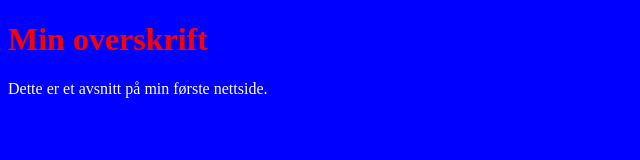
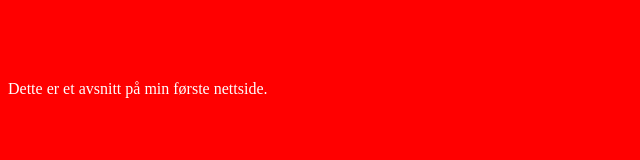
Before and after one commit to oyvindnaustdal/IT1, a plain HTML site: page index.html in a window 1280 px wide. Shown: the whole page, without its empty margins (0-640 px from the left). Drawn offline with Linux system fonts and the light colour scheme.

Commit message:
jkjk
llklk

```diff
--- a/index.html
+++ b/index.html
@@ -4,7 +4,7 @@
         <meta charset="UTF-8">
         <title>Min første nettside</title>
     </head>
-    <body style =  "background-color: blue; color: white;"
+    <body style =  "background-color: red; color: white;"
           >
         <h1 style ="color: red">Min overskrift</h1>
         <p>Dette er et avsnitt på min første nettside.</p>
```
